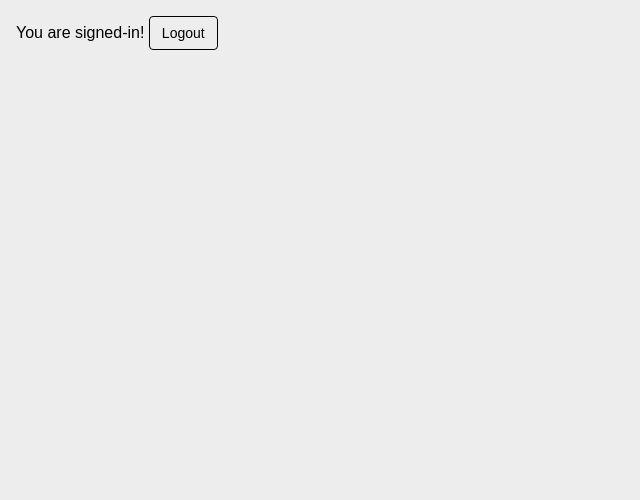
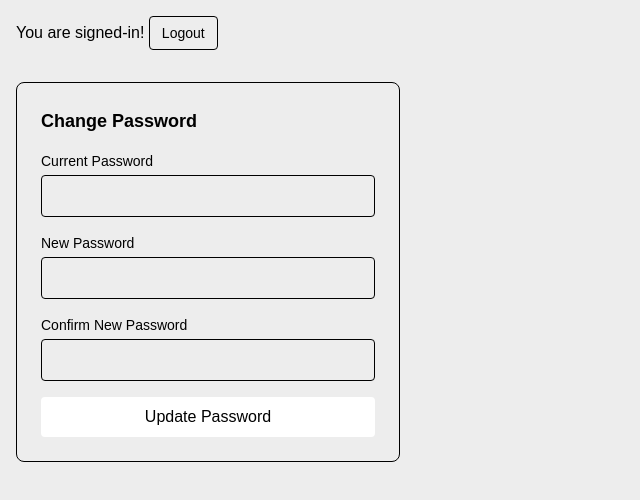
Before and after one commit to areebuzair/PERSONAL_WEBSITE, a Next.js app: page /dashboard in a window 1280 px wide. Shown: the top 500 px of the page, without its empty margins (0-640 px from the left). Built offline with nearby package versions, Linux system fonts and the light colour scheme; no server answers.

Commit message:
Adds change password form

```diff
--- /dev/null
+++ b/src/app/dashboard/actions.ts
@@ -0,0 +1,61 @@
+'use server';
+
+import { db } from '@/db/db';
+import { users } from '@/db/schema';
+import { sql } from 'drizzle-orm';
+import { getSession } from '@/lib/auth';
+
+export interface PasswordActionState {
+  error?: string;
+  success?: string;
+}
+
+export async function changePasswordAction(
+  _prevState: PasswordActionState | null,
+  formData: FormData
+): Promise<PasswordActionState> {
+  // 1. Verify active session
+  const session = await getSession();
+  if (!session) {
+    return { error: 'Unauthorized. Please log in again.' };
+  }
+
+  const currentPassword = formData.get('currentPassword') as string;
+  const newPassword = formData.get('newPassword') as string;
+  const confirmPassword = formData.get('confirmPassword') as string;
+
+  // 2. Basic input validation
+  if (!currentPassword || !newPassword || !confirmPassword) {
+    return { error: 'All fields are required.' };
+  }
+
+  if (newPassword !== confirmPassword) {
+    return { error: 'New passwords do not match.' };
+  }
+
+  if (newPassword.length < 8) {
+    return { error: 'New password must be at least 8 characters.' };
+  }
+
+  if (currentPassword === newPassword) {
+    return { error: 'New password must be different from the current password.' };
+  }
+
+  // 3. Atomic verify + update inside Neon via pgcrypto
+  const updated = await db
+    .update(users)
+    .set({
+      passwordHash: sql`crypt(${newPassword}, gen_salt('bf', 10))`,
+    })
+    .where(
+      sql`${users.id} = ${session.userId} AND ${users.passwordHash} = crypt(${currentPassword}, ${users.passwordHash})`
+    )
+    .returning({ id: users.id });
+
+  // If no row was returned, the currentPassword check failed
+  if (updated.length === 0) {
+    return { error: 'Current password is incorrect.' };
+  }
+
+  return { success: 'Password updated successfully.' };
+}
--- a/src/app/dashboard/page.tsx
+++ b/src/app/dashboard/page.tsx
@@ -1,7 +1,12 @@
+import { ChangePasswordForm } from "@/components/ChangePasswordForm";
 import { LogoutButtonClient } from "@/components/LogoutButtonClient";
 
 export default function page() {
-  return (
-    <div className="p-4">You are signed-in! <LogoutButtonClient /></div>
-  )
+    return (<>
+        <div className="p-4">You are signed-in! <LogoutButtonClient /></div>
+        <div className="p-4">
+            <ChangePasswordForm />
+        </div>
+    </>
+    )
 }
--- /dev/null
+++ b/src/components/ChangePasswordForm.tsx
@@ -0,0 +1,74 @@
+// src/components/ChangePasswordForm.tsx
+'use client';
+
+import { useActionState } from 'react';
+import { changePasswordAction } from '@/app/dashboard/actions';
+
+export function ChangePasswordForm() {
+  const [state, formAction, isPending] = useActionState(changePasswordAction, null);
+
+  return (
+    <form action={formAction} className="w-full max-w-sm space-y-4 border p-6 rounded-lg">
+      <h2 className="text-lg font-bold">Change Password</h2>
+
+      {state?.error && (
+        <p className="text-sm text-red-500">{state.error}</p>
+      )}
+      {state?.success && (
+        <p className="text-sm text-emerald-500">{state.success}</p>
+      )}
+
+      <div>
+        <label className="block text-sm mb-1" htmlFor="currentPassword">
+          Current Password
+        </label>
+        <input
+          id="currentPassword"
+          name="currentPassword"
+          type="password"
+          required
+          autoComplete="current-password"
+          className="w-full border px-3 py-2 rounded bg-transparent"
+        />
+      </div>
+
+      <div>
+        <label className="block text-sm mb-1" htmlFor="newPassword">
+          New Password
+        </label>
+        <input
+          id="newPassword"
+          name="newPassword"
+          type="password"
+          required
+          minLength={8}
+          autoComplete="new-password"
+          className="w-full border px-3 py-2 rounded bg-transparent"
+        />
+      </div>
+
+      <div>
+        <label className="block text-sm mb-1" htmlFor="confirmPassword">
+          Confirm New Password
+        </label>
+        <input
+          id="confirmPassword"
+          name="confirmPassword"
+          type="password"
+          required
+          minLength={8}
+          autoComplete="new-password"
+          className="w-full border px-3 py-2 rounded bg-transparent"
+        />
+      </div>
+
+      <button
+        type="submit"
+        disabled={isPending}
+        className="w-full bg-white text-black font-medium py-2 rounded disabled:opacity-50"
+      >
+        {isPending ? 'Updating...' : 'Update Password'}
+      </button>
+    </form>
+  );
+}
```
